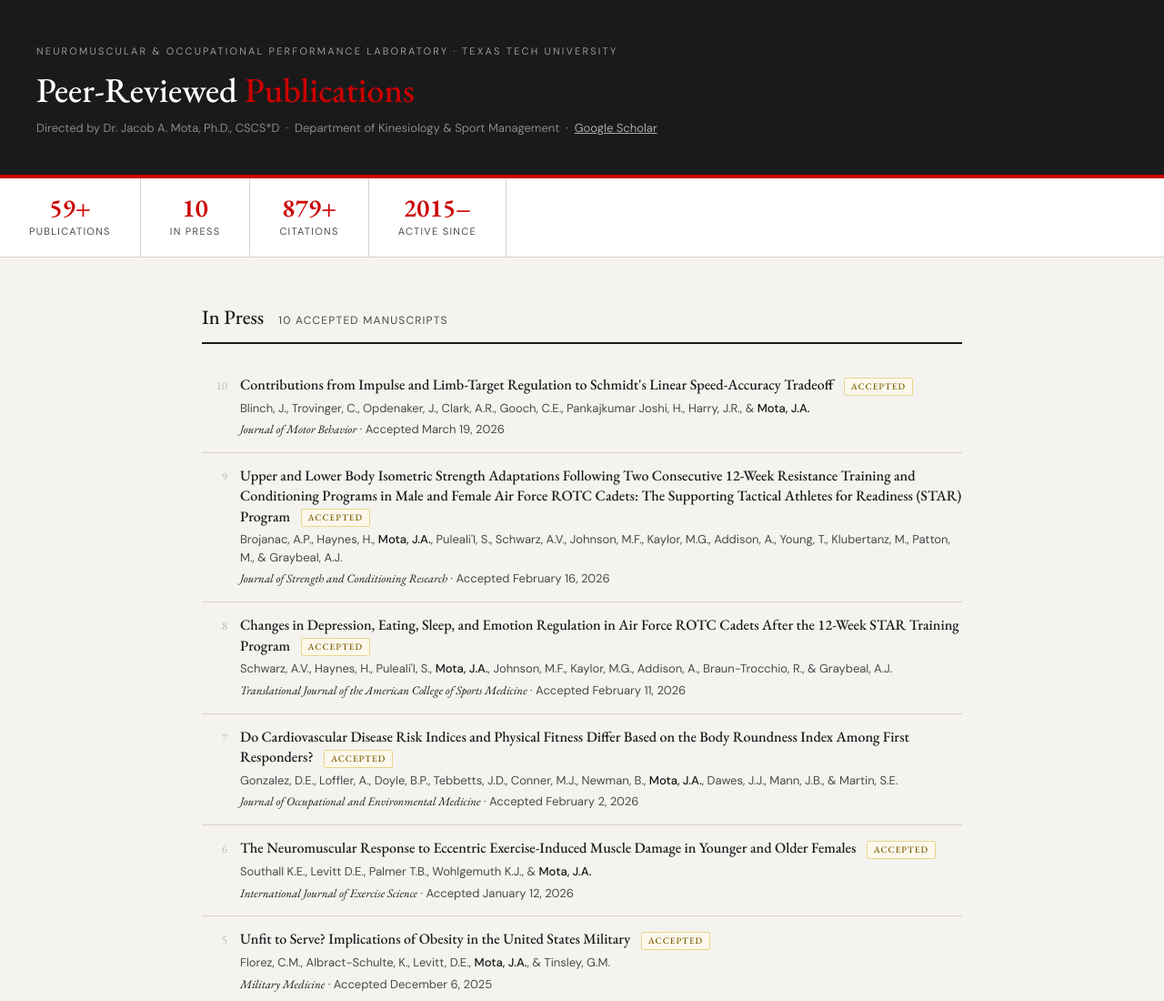
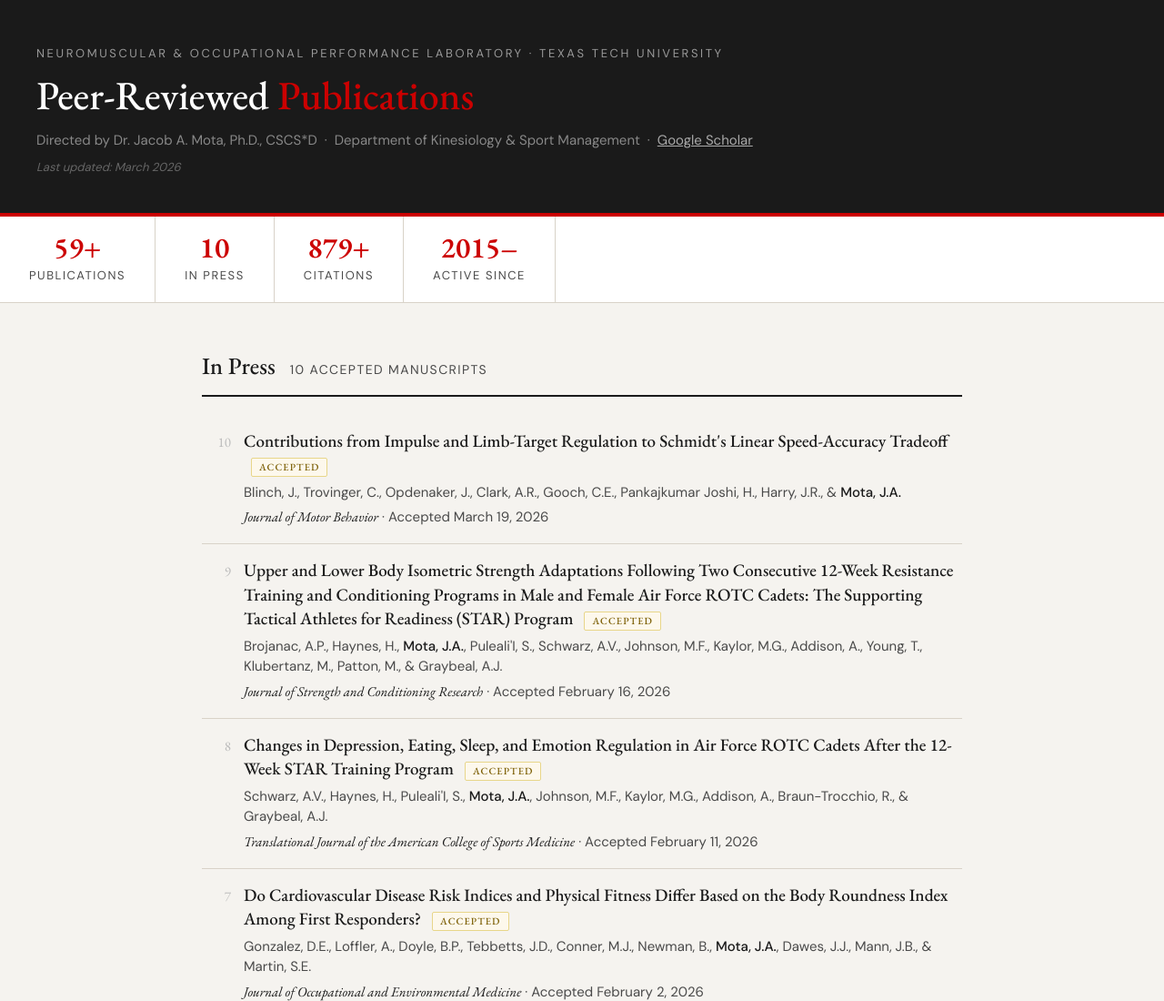
Before and after one commit to millionhorns/nopl-publications, a plain HTML site: page index.html in a window 1280 px wide. Shown: the top 1100 px of the page at 91% size. Drawn offline with nearby package versions, Linux system fonts and the light colour scheme.

Commit message:
Add files via upload

```diff
--- a/index.html
+++ b/index.html
@@ -10,41 +10,45 @@
   :root { --red:#CC0000; --dark:#1a1a1a; --mid:#4a4a4a; --light:#f5f3ef; --rule:#d8d2c8; --ip:#7a5c00; --ip-bg:#fdf8ec; }
   * { box-sizing:border-box; margin:0; padding:0; }
   html, body { height:auto; overflow-y:auto; }
-  body { font-family:'DM Sans',sans-serif; background:var(--light); color:var(--dark); font-size:15px; line-height:1.6; }
+  body { font-family:'DM Sans',sans-serif; background:var(--light); color:var(--dark); font-size:17px; line-height:1.65; }
   header { background:var(--dark); color:white; padding:48px 40px 40px; border-bottom:4px solid var(--red); }
-  .header-label { font-size:11px; letter-spacing:.2em; text-transform:uppercase; color:#999; margin-bottom:10px; }
-  header h1 { font-family:'EB Garamond',serif; font-size:clamp(26px,4vw,38px); font-weight:500; line-height:1.2; margin-bottom:6px; }
+  .header-label { font-size:13px; letter-spacing:.2em; text-transform:uppercase; color:#999; margin-bottom:10px; }
+  header h1 { font-family:'EB Garamond',serif; font-size:clamp(30px,4vw,44px); font-weight:500; line-height:1.2; margin-bottom:6px; }
   header h1 span { color:var(--red); }
-  .header-meta { font-size:13px; color:#888; margin-top:10px; }
+  .header-meta { font-size:15px; color:#888; margin-top:10px; }
   .header-meta a { color:#aaa; }
+  .last-updated { font-size:13px; color:#666; margin-top:6px; font-style:italic; }
   .stats { display:flex; background:white; border-bottom:1px solid var(--rule); }
   .stat { padding:18px 32px; border-right:1px solid var(--rule); text-align:center; }
-  .stat-num { font-family:'EB Garamond',serif; font-size:28px; font-weight:600; color:var(--red); display:block; line-height:1; }
-  .stat-label { font-size:11px; letter-spacing:.12em; text-transform:uppercase; color:var(--mid); margin-top:4px; display:block; }
+  .stat-num { font-family:'EB Garamond',serif; font-size:32px; font-weight:600; color:var(--red); display:block; line-height:1; }
+  .stat-label { font-size:13px; letter-spacing:.12em; text-transform:uppercase; color:var(--mid); margin-top:4px; display:block; }
   main { max-width:900px; margin:0 auto; padding:48px 32px 80px; }
   .section-header { display:flex; align-items:baseline; gap:16px; margin-bottom:20px; padding-bottom:10px; border-bottom:2px solid var(--dark); }
-  .section-header h2 { font-family:'EB Garamond',serif; font-size:22px; font-weight:500; }
-  .section-count { font-size:12px; letter-spacing:.1em; text-transform:uppercase; color:var(--mid); }
+  .section-header h2 { font-family:'EB Garamond',serif; font-size:26px; font-weight:500; }
+  .section-count { font-size:14px; letter-spacing:.1em; text-transform:uppercase; color:var(--mid); }
   .year-group { margin-bottom:48px; }
   .year-header { display:flex; align-items:center; gap:16px; margin-bottom:16px; }
-  .year-label { font-family:'EB Garamond',serif; font-size:32px; font-weight:400; color:var(--red); line-height:1; min-width:60px; }
+  .year-label { font-family:'EB Garamond',serif; font-size:38px; font-weight:400; color:var(--red); line-height:1; min-width:70px; }
   .year-line { flex:1; height:1px; background:var(--rule); }
-  .year-count { font-size:11px; letter-spacing:.1em; text-transform:uppercase; color:#aaa; }
-  .paper { display:grid; grid-template-columns:28px 1fr; gap:0 14px; padding:14px 0; border-bottom:1px solid var(--rule); }
+  .year-count { font-size:13px; letter-spacing:.1em; text-transform:uppercase; color:#aaa; }
+  .paper { display:grid; grid-template-columns:32px 1fr; gap:0 14px; padding:16px 0; border-bottom:1px solid var(--rule); }
   .paper:last-child { border-bottom:none; }
-  .paper-num { font-family:'EB Garamond',serif; font-size:13px; color:#bbb; padding-top:2px; text-align:right; }
-  .paper-title { font-family:'EB Garamond',serif; font-size:16px; font-weight:500; line-height:1.4; color:var(--dark); margin-bottom:4px; }
-  .paper-authors { font-size:13px; color:var(--mid); line-height:1.5; margin-bottom:4px; }
+  .paper-num { font-family:'EB Garamond',serif; font-size:15px; color:#bbb; padding-top:2px; text-align:right; }
+  .paper-title { font-family:'EB Garamond',serif; font-size:19px; font-weight:500; line-height:1.4; color:var(--dark); margin-bottom:5px; }
+  .paper-authors { font-size:15px; color:var(--mid); line-height:1.5; margin-bottom:4px; }
   .mota { font-weight:500; color:var(--dark); }
-  .paper-journal { font-size:13px; color:var(--mid); }
+  .paper-journal { font-size:15px; color:var(--mid); }
   .paper-journal em { font-family:'EB Garamond',serif; font-style:italic; color:var(--dark); }
   .paper-links { display:inline-flex; gap:8px; margin-top:6px; }
-  .paper-links a { font-size:11px; letter-spacing:.08em; text-transform:uppercase; color:var(--red); text-decoration:none; border:1px solid var(--red); padding:2px 8px; border-radius:2px; }
+  .paper-links a { font-size:12px; letter-spacing:.08em; text-transform:uppercase; color:var(--red); text-decoration:none; border:1px solid var(--red); padding:3px 10px; border-radius:2px; }
   .paper-links a:hover { background:var(--red); color:white; }
-  .badge { display:inline-block; font-size:10px; letter-spacing:.1em; text-transform:uppercase; background:var(--ip-bg); color:var(--ip); border:1px solid #e8d68a; padding:2px 7px; border-radius:2px; margin-left:8px; vertical-align:middle; }
-  .paper-note { font-size:12px; color:var(--ip); margin-top:4px; }
-  .footnotes { margin-top:48px; padding-top:24px; border-top:1px solid var(--rule); font-size:12px; color:#888; line-height:1.8; }
-  footer { background:var(--dark); color:#666; text-align:center; padding:24px; font-size:12px; }
+  .badge { display:inline-block; font-size:11px; letter-spacing:.1em; text-transform:uppercase; background:var(--ip-bg); color:var(--ip); border:1px solid #e8d68a; padding:2px 8px; border-radius:2px; margin-left:8px; vertical-align:middle; }
+  .paper-note { font-size:13px; color:var(--ip); margin-top:4px; }
+  .milestone { display:flex; align-items:center; gap:14px; margin:0 0 36px; }
+  .milestone-line { flex:1; height:1px; background:#ccc; }
+  .milestone-label { font-size:12px; letter-spacing:.07em; text-transform:uppercase; color:#777; white-space:nowrap; padding:6px 16px; border:1px solid #ccc; border-radius:20px; background:white; }
+  .footnotes { margin-top:48px; padding-top:24px; border-top:1px solid var(--rule); font-size:14px; color:#888; line-height:1.8; }
+  footer { background:var(--dark); color:#666; text-align:center; padding:24px; font-size:13px; }
   footer a { color:#999; }
   @media(max-width:600px){ header{padding:32px 20px;} main{padding:32px 20px 60px;} .stats{flex-wrap:wrap;} .stat{flex:1 1 50%;} .paper{grid-template-columns:24px 1fr;} }
 </style>
@@ -465,10 +469,21 @@ function build() {
   });
   h += '</div>';
 
+  // Career milestones — banner appears ABOVE the named year group
+  const MILESTONES = {
+    "2022": "Joined Texas Tech University as Assistant Professor",
+    "2020": "Completed Ph.D. · UNC Chapel Hill — Joined University of Alabama as Assistant Professor",
+    "2016": "Completed M.S. · Texas Tech University — Began Ph.D. at UNC Chapel Hill",
+  };
+
   // Year groups
   let n = total;
   years.forEach(yr => {
     const g = PUBS.filter(p => p.status === yr);
+    // Insert milestone banner if one exists for this year
+    if (MILESTONES[yr]) {
+      h += `<div class="milestone"><div class="milestone-line"></div><div class="milestone-label">${MILESTONES[yr]}</div><div class="milestone-line"></div></div>`;
+    }
     h += `<div class="year-group"><div class="year-header"><span class="year-label">${yr}</span><div class="year-line"></div><span class="year-count">${g.length} publication${g.length!==1?'s':''}</span></div>`;
     g.forEach(p => {
       h += `<div class="paper"><div class="paper-num">${n--}</div><div class="paper-body">
@@ -507,6 +522,7 @@ document.addEventListener('DOMContentLoaded', () => {
     Directed by Dr. Jacob A. Mota, Ph.D., CSCS*D &nbsp;·&nbsp; Department of Kinesiology &amp; Sport Management
     &nbsp;·&nbsp; <a href="https://scholar.google.com/citations?user=95sUCQ8AAAAJ" target="_blank">Google Scholar</a>
   </div>
+  <div class="last-updated">Last updated: March 2026</div>
 </header>
 
 <div class="stats">
```
